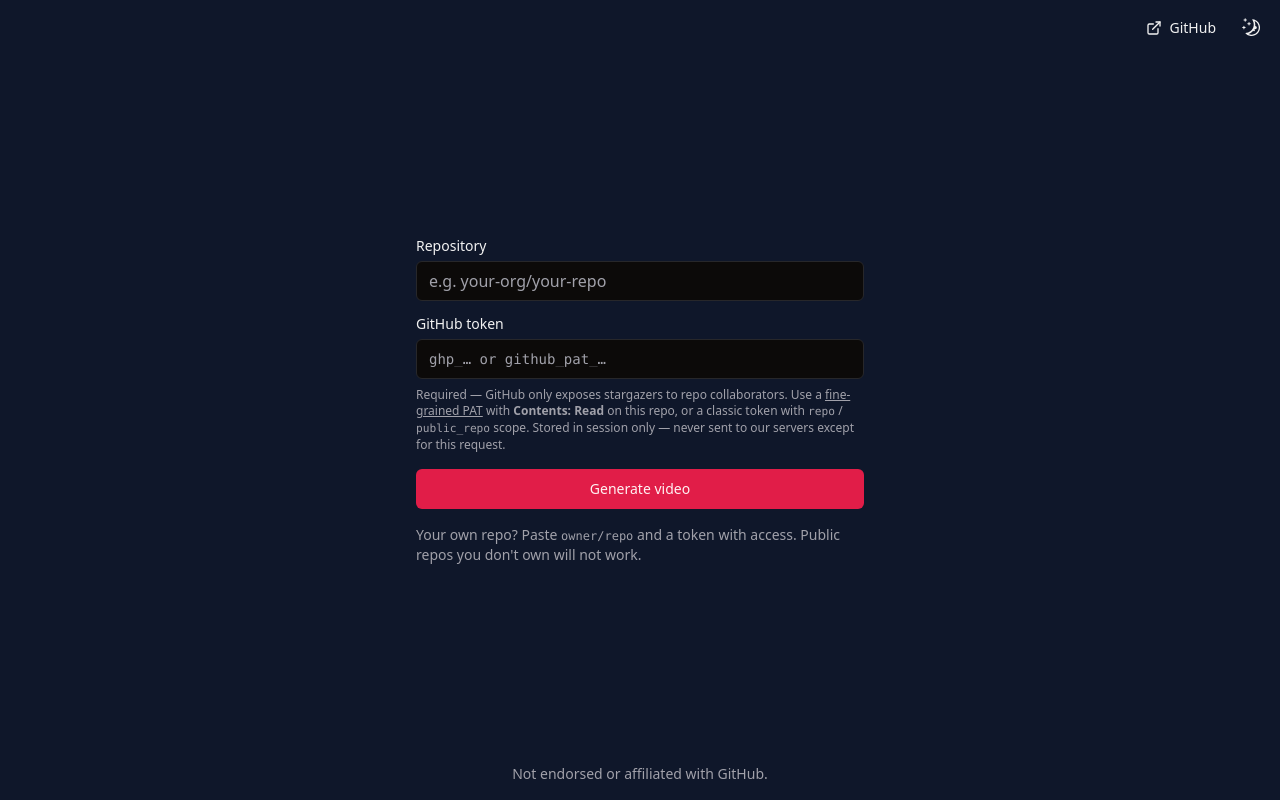
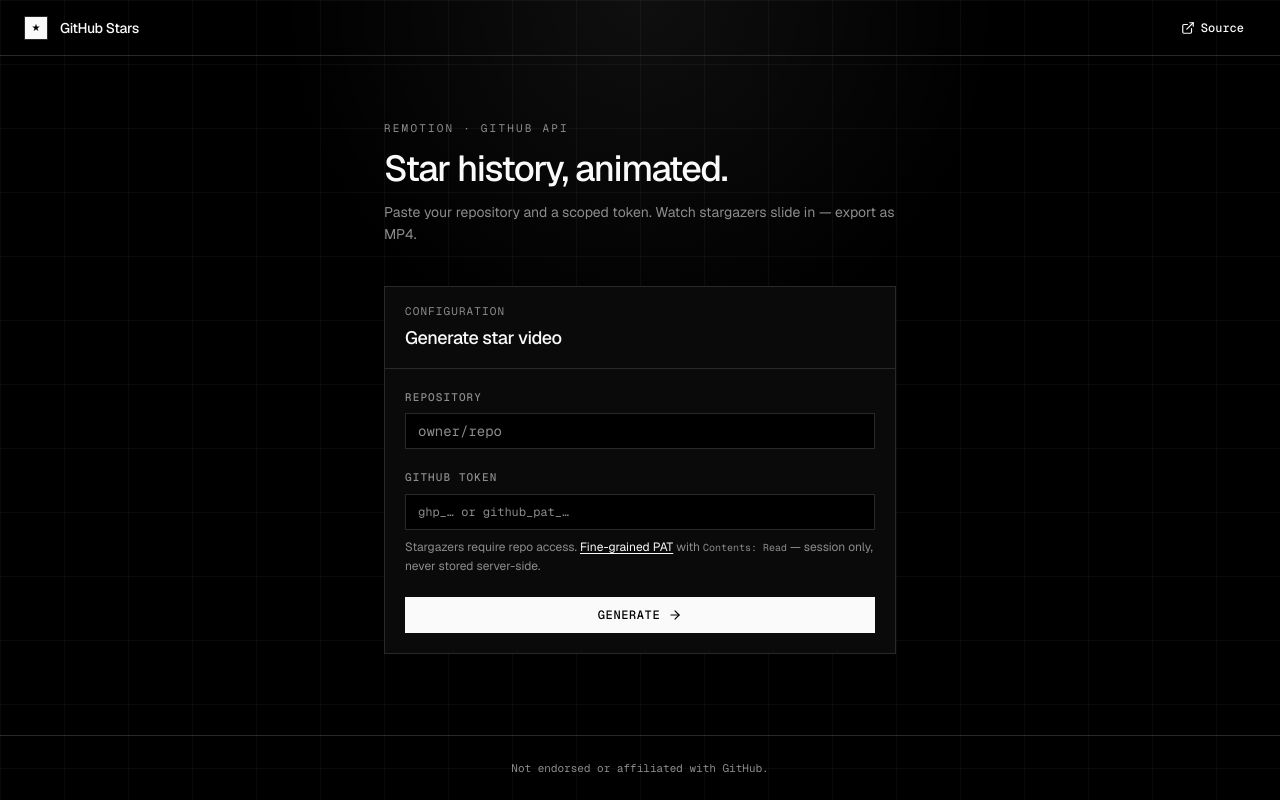
Before and after one commit to radiumcoders/github-stars, a Next.js app: page / in a window 1280 px wide. Built offline with nearby package versions, Linux system fonts and the light colour scheme; no server answers.

Commit message:
style: sharp Vercel/Evil Rabbit monochrome UI with Geist typography

```diff
--- a/src/app/globals.css
+++ b/src/app/globals.css
@@ -5,47 +5,47 @@
 @layer base {
   :root {
     --background: 0 0% 100%;
-    --foreground: 240 10% 3.9%;
+    --foreground: 0 0% 0%;
     --card: 0 0% 100%;
-    --card-foreground: 240 10% 3.9%;
+    --card-foreground: 0 0% 0%;
     --popover: 0 0% 100%;
-    --popover-foreground: 240 10% 3.9%;
-    --primary: 346.8 77.2% 49.8%;
-    --primary-foreground: 355.7 100% 97.3%;
-    --secondary: 240 4.8% 95.9%;
-    --secondary-foreground: 240 5.9% 10%;
-    --muted: 240 4.8% 95.9%;
-    --muted-foreground: 240 3.8% 46.1%;
-    --accent: 240 4.8% 95.9%;
-    --accent-foreground: 240 5.9% 10%;
-    --destructive: 0 84.2% 60.2%;
-    --destructive-foreground: 0 0% 98%;
-    --border: 240 5.9% 90%;
-    --input: 240 5.9% 90%;
-    --ring: 346.8 77.2% 49.8%;
-    --radius: 0.5rem;
+    --popover-foreground: 0 0% 0%;
+    --primary: 0 0% 0%;
+    --primary-foreground: 0 0% 100%;
+    --secondary: 0 0% 96%;
+    --secondary-foreground: 0 0% 0%;
+    --muted: 0 0% 96%;
+    --muted-foreground: 0 0% 45%;
+    --accent: 0 0% 96%;
+    --accent-foreground: 0 0% 0%;
+    --destructive: 0 72% 51%;
+    --destructive-foreground: 0 0% 100%;
+    --border: 0 0% 90%;
+    --input: 0 0% 90%;
+    --ring: 0 0% 0%;
+    --radius: 0px;
   }
 
   .dark {
-    --background: 20 14.3% 4.1%;
-    --foreground: 0 0% 95%;
-    --card: 24 9.8% 10%;
-    --card-foreground: 0 0% 95%;
-    --popover: 0 0% 9%;
-    --popover-foreground: 0 0% 95%;
-    --primary: 346.8 77.2% 49.8%;
-    --primary-foreground: 355.7 100% 97.3%;
-    --secondary: 240 3.7% 15.9%;
+    --background: 0 0% 0%;
+    --foreground: 0 0% 98%;
+    --card: 0 0% 4%;
+    --card-foreground: 0 0% 98%;
+    --popover: 0 0% 4%;
+    --popover-foreground: 0 0% 98%;
+    --primary: 0 0% 98%;
+    --primary-foreground: 0 0% 0%;
+    --secondary: 0 0% 8%;
     --secondary-foreground: 0 0% 98%;
-    --muted: 0 0% 15%;
-    --muted-foreground: 240 5% 64.9%;
-    --accent: 12 6.5% 15.1%;
+    --muted: 0 0% 8%;
+    --muted-foreground: 0 0% 55%;
+    --accent: 0 0% 12%;
     --accent-foreground: 0 0% 98%;
-    --destructive: 0 62.8% 30.6%;
-    --destructive-foreground: 0 85.7% 97.3%;
-    --border: 240 3.7% 15.9%;
-    --input: 240 3.7% 15.9%;
-    --ring: 346.8 77.2% 49.8%;
+    --destructive: 0 62% 50%;
+    --destructive-foreground: 0 0% 98%;
+    --border: 0 0% 16%;
+    --input: 0 0% 16%;
+    --ring: 0 0% 98%;
   }
 }
 
@@ -53,7 +53,26 @@
   * {
     @apply border-border;
   }
+
   body {
-    @apply bg-slate-50 text-foreground dark:bg-slate-900;
+    @apply bg-background font-sans text-foreground antialiased;
+    font-feature-settings: "ss01", "ss02", "cv01";
   }
 }
+
+@layer utilities {
+  .vercel-grid {
+    background-image:
+      linear-gradient(to right, hsl(0 0% 100% / 0.04) 1px, transparent 1px),
+      linear-gradient(to bottom, hsl(0 0% 100% / 0.04) 1px, transparent 1px);
+    background-size: 64px 64px;
+  }
+
+  .vercel-glow {
+    background: radial-gradient(
+      600px circle at 50% 0%,
+      hsl(0 0% 100% / 0.06),
+      transparent 60%
+    );
+  }
+}
--- a/src/app/layout.tsx
+++ b/src/app/layout.tsx
@@ -1,9 +1,18 @@
-import { ThemeProvider } from "@/components/theme-provider";
-import { ThemeToggle } from "@/components/theme-toggle";
 import { Button } from "@/components/ui/button";
+import { Geist, Geist_Mono } from "next/font/google";
 import { ExternalLink } from "lucide-react";
 import type { Metadata } from "next";
 import "./globals.css";
+
+const geistSans = Geist({
+  variable: "--font-geist-sans",
+  subsets: ["latin"],
+});
+
+const geistMono = Geist_Mono({
+  variable: "--font-geist-mono",
+  subsets: ["latin"],
+});
 
 export const metadata: Metadata = {
   title: "GitHub Stars Video",
@@ -16,27 +25,35 @@
   children: React.ReactNode;
 }) {
   return (
-    <html lang="en" suppressHydrationWarning>
-      <body className="flex min-h-dvh flex-col">
-        <ThemeProvider attribute="class" defaultTheme="dark" enableSystem disableTransitionOnChange>
-          <header className="flex justify-end p-2">
-            <Button variant="ghost" asChild>
+    <html lang="en" className={`dark ${geistSans.variable} ${geistMono.variable}`}>
+      <body className="flex min-h-dvh flex-col bg-background font-sans">
+        <div className="vercel-grid pointer-events-none fixed inset-0" aria-hidden />
+        <div className="vercel-glow pointer-events-none fixed inset-x-0 top-0 h-[480px]" aria-hidden />
+
+        <header className="relative z-10 flex h-14 items-center justify-between border-b border-border px-4 sm:px-6">
+          <div className="flex items-center gap-3">
+            <div className="flex size-6 items-center justify-center border border-border bg-foreground">
+              <span className="font-mono text-[10px] font-medium text-background">★</span>
+            </div>
+            <span className="text-sm font-medium tracking-tight">GitHub Stars</span>
+          </div>
+          <Button variant="ghost" size="sm" asChild className="h-8 font-mono text-xs">
             <a
               href="https://github.com/radiumcoders/github-stars"
               target="_blank"
               rel="noreferrer noopener"
             >
-                <ExternalLink className="mr-2 size-4" />
-                GitHub
+              <ExternalLink className="mr-1.5 size-3.5" />
+              Source
             </a>
           </Button>
-            <ThemeToggle />
         </header>
-          {children}
-          <footer className="p-4 text-center text-sm text-muted-foreground">
+
+        <div className="relative z-10 flex flex-1 flex-col">{children}</div>
+
+        <footer className="relative z-10 border-t border-border px-4 py-6 text-center font-mono text-[11px] text-muted-foreground">
           Not endorsed or affiliated with GitHub.
         </footer>
-        </ThemeProvider>
       </body>
     </html>
   );
--- a/src/app/page.tsx
+++ b/src/app/page.tsx
@@ -10,7 +10,18 @@
   const exportConfig = getExportConfig();
 
   return (
-    <main className="flex flex-1 flex-col items-center justify-center p-4">
+    <main className="flex flex-1 flex-col items-center px-4 py-12 sm:px-6 sm:py-16">
+      <div className="mb-10 max-w-lg text-center sm:text-left">
+        <p className="font-mono text-[11px] uppercase tracking-[0.2em] text-muted-foreground">
+          Remotion · GitHub API
+        </p>
+        <h1 className="mt-3 text-3xl font-medium tracking-tightest sm:text-4xl">
+          Star history, animated.
+        </h1>
+        <p className="mt-3 text-sm leading-relaxed text-muted-foreground">
+          Paste your repository and a scoped token. Watch stargazers slide in — export as MP4.
+        </p>
+      </div>
       <StarsViewer initialRepository={repository} exportConfig={exportConfig} />
     </main>
   );
--- a/src/app/repository-form.tsx
+++ b/src/app/repository-form.tsx
@@ -3,7 +3,7 @@
 import { Button } from "@/components/ui/button";
 import { Input } from "@/components/ui/input";
 import { Label } from "@/components/ui/label";
-import Link from "next/link";
+import { ArrowRight, Loader2 } from "lucide-react";
 import { useEffect, useState } from "react";
 
 const TOKEN_STORAGE_KEY = "github-stars-token";
@@ -27,7 +27,7 @@
 
   return (
     <form
-      className="flex w-full max-w-md flex-col gap-4"
+      className="w-full max-w-lg border border-border bg-card"
       onSubmit={(event) => {
         event.preventDefault();
         const cleanRepository = repository
@@ -39,13 +39,21 @@
         onSubmit(cleanRepository, cleanToken);
       }}
     >
+      <div className="border-b border-border px-5 py-4">
+        <p className="font-mono text-[11px] uppercase tracking-widest text-muted-foreground">
+          Configuration
+        </p>
+        <h2 className="mt-1 text-lg font-medium tracking-tight">Generate star video</h2>
+      </div>
+
+      <div className="flex flex-col gap-5 p-5">
         <div className="flex flex-col gap-2">
           <Label htmlFor="repository">Repository</Label>
           <Input
             id="repository"
             name="repository"
-          placeholder="e.g. your-org/your-repo"
-          className="text-base"
+            placeholder="owner/repo"
+            className="font-mono"
             autoCapitalize="off"
             autoComplete="off"
             autoCorrect="off"
@@ -63,36 +71,40 @@
             name="github-token"
             type="password"
             placeholder="ghp_… or github_pat_…"
-          className="font-mono text-sm"
+            className="font-mono text-xs"
             autoComplete="off"
             required
             value={token}
             onChange={(event) => setToken(event.target.value)}
           />
-        <p className="text-xs text-muted-foreground">
-          Required — GitHub only exposes stargazers to repo collaborators. Use a{" "}
+          <p className="text-xs leading-relaxed text-muted-foreground">
+            Stargazers require repo access.{" "}
             <a
               href="https://github.com/settings/tokens?type=beta"
               target="_blank"
               rel="noreferrer noopener"
-            className="underline"
+              className="text-foreground underline underline-offset-2"
             >
-            fine-grained PAT
+              Fine-grained PAT
             </a>{" "}
-          with <strong>Contents: Read</strong> on this repo, or a classic token with{" "}
-          <code className="text-[0.7rem]">repo</code> /{" "}
-          <code className="text-[0.7rem]">public_repo</code> scope. Stored in session
-          only — never sent to our servers except for this request.
+            with <span className="font-mono text-[10px]">Contents: Read</span> — session
+            only, never stored server-side.
           </p>
         </div>
 
-      <Button type="submit" disabled={loading} className="w-full sm:w-auto">
-        {loading ? "Loading…" : "Generate video"}
+        <Button type="submit" disabled={loading} className="w-full font-mono text-xs uppercase tracking-wider">
+          {loading ? (
+            <>
+              <Loader2 className="mr-2 size-3.5 animate-spin" />
+              Loading
+            </>
+          ) : (
+            <>
+              Generate
+              <ArrowRight className="ml-2 size-3.5" />
+            </>
+          )}
         </Button>
-
-      <div className="text-sm text-muted-foreground [&_a]:underline">
-        Your own repo? Paste <code className="text-xs">owner/repo</code> and a token with
-        access. Public repos you don&apos;t own will not work.
       </div>
     </form>
   );
--- a/src/app/stars-viewer.tsx
+++ b/src/app/stars-viewer.tsx
@@ -41,7 +41,7 @@
   }, []);
 
   return (
-    <div className="flex w-full max-w-2xl flex-col items-center gap-8">
+    <div className="flex w-full max-w-2xl flex-col items-center gap-10">
       <RepositoryForm
         initialRepository={repository}
         onSubmit={handleSubmit}
@@ -50,9 +50,9 @@
 
       {loading && (
         <ResultCard exportConfig={exportConfig}>
-          <div className="flex size-full items-center justify-center gap-2">
-            <Loader2 className="size-4 animate-spin" />
-            <div>Fetching stargazers…</div>
+          <div className="flex size-full items-center justify-center gap-2 font-mono text-xs text-neutral-500">
+            <Loader2 className="size-3.5 animate-spin" />
+            Fetching stargazers
           </div>
         </ResultCard>
       )}
@@ -60,8 +60,10 @@
       {!loading && result?.ok === false && (
         <ResultCard className="relative" exportConfig={exportConfig}>
           <CardHeader>
-            <CardTitle>Error</CardTitle>
-            <CardDescription>
+            <CardTitle className="font-mono text-sm uppercase tracking-wider text-neutral-800">
+              Error
+            </CardTitle>
+            <CardDescription className="text-neutral-500">
               {result.code === "missing_token"
                 ? "Token required"
                 : result.code === "forbidden"
@@ -70,14 +72,14 @@
             </CardDescription>
           </CardHeader>
           <CardContent>
-            <p>{result.message}</p>
+            <p className="text-sm text-neutral-600">{result.message}</p>
             {result.code === "not_found" && (
               <Image
                 src="/lost.gif"
                 alt=""
                 width={198}
                 height={187}
-                className="absolute bottom-0 left-1/2 -translate-x-1/2"
+                className="absolute bottom-0 left-1/2 -translate-x-1/2 opacity-80"
               />
             )}
           </CardContent>
--- a/src/components/ui/button.tsx
+++ b/src/components/ui/button.tsx
@@ -1,56 +1,53 @@
-import * as React from "react"
-import { Slot } from "@radix-ui/react-slot"
-import { cva, type VariantProps } from "class-variance-authority"
+import * as React from "react";
+import { Slot } from "@radix-ui/react-slot";
+import { cva, type VariantProps } from "class-variance-authority";
 
-import { cn } from "@/lib/utils"
+import { cn } from "@/lib/utils";
 
 const buttonVariants = cva(
-  "inline-flex items-center justify-center whitespace-nowrap rounded-md text-sm font-medium ring-offset-background transition-colors focus-visible:outline-none focus-visible:ring-2 focus-visible:ring-ring focus-visible:ring-offset-2 disabled:pointer-events-none disabled:opacity-50",
+  "inline-flex items-center justify-center whitespace-nowrap text-sm font-medium transition-colors focus-visible:outline-none focus-visible:ring-1 focus-visible:ring-ring disabled:pointer-events-none disabled:opacity-40",
   {
     variants: {
       variant: {
         default: "bg-primary text-primary-foreground hover:bg-primary/90",
-        destructive:
-          "bg-destructive text-destructive-foreground hover:bg-destructive/90",
-        outline:
-          "border border-input bg-background hover:bg-accent hover:text-accent-foreground",
-        secondary:
-          "bg-secondary text-secondary-foreground hover:bg-secondary/80",
+        destructive: "bg-destructive text-destructive-foreground hover:bg-destructive/90",
+        outline: "border border-border bg-transparent hover:bg-accent",
+        secondary: "bg-secondary text-secondary-foreground hover:bg-secondary/80",
         ghost: "hover:bg-accent hover:text-accent-foreground",
-        link: "text-primary underline-offset-4 hover:underline",
+        link: "text-foreground underline-offset-4 hover:underline",
       },
       size: {
-        default: "h-10 px-4 py-2",
-        sm: "h-9 rounded-md px-3",
-        lg: "h-11 rounded-md px-8",
-        icon: "h-10 w-10",
+        default: "h-9 px-4",
+        sm: "h-8 px-3 text-xs",
+        lg: "h-10 px-6",
+        icon: "size-9",
       },
     },
     defaultVariants: {
       variant: "default",
       size: "default",
     },
-  }
-)
+  },
+);
 
 export interface ButtonProps
   extends React.ButtonHTMLAttributes<HTMLButtonElement>,
     VariantProps<typeof buttonVariants> {
-  asChild?: boolean
+  asChild?: boolean;
 }
 
 const Button = React.forwardRef<HTMLButtonElement, ButtonProps>(
   ({ className, variant, size, asChild = false, ...props }, ref) => {
-    const Comp = asChild ? Slot : "button"
+    const Comp = asChild ? Slot : "button";
     return (
       <Comp
         className={cn(buttonVariants({ variant, size, className }))}
         ref={ref}
         {...props}
       />
-    )
-  }
-)
-Button.displayName = "Button"
+    );
+  },
+);
+Button.displayName = "Button";
 
-export { Button, buttonVariants }
+export { Button, buttonVariants };
--- a/src/components/ui/card.tsx
+++ b/src/components/ui/card.tsx
@@ -1,79 +1,56 @@
-import * as React from "react"
+import * as React from "react";
 
-import { cn } from "@/lib/utils"
+import { cn } from "@/lib/utils";
 
-const Card = React.forwardRef<
-  HTMLDivElement,
-  React.HTMLAttributes<HTMLDivElement>
->(({ className, ...props }, ref) => (
+const Card = React.forwardRef<HTMLDivElement, React.HTMLAttributes<HTMLDivElement>>(
+  ({ className, ...props }, ref) => (
     <div
       ref={ref}
-    className={cn(
-      "rounded-lg border bg-card text-card-foreground shadow-sm",
-      className
-    )}
+      className={cn("border border-border bg-card text-card-foreground", className)}
       {...props}
     />
-))
-Card.displayName = "Card"
+  ),
+);
+Card.displayName = "Card";
 
-const CardHeader = React.forwardRef<
-  HTMLDivElement,
-  React.HTMLAttributes<HTMLDivElement>
->(({ className, ...props }, ref) => (
-  <div
+const CardHeader = React.forwardRef<HTMLDivElement, React.HTMLAttributes<HTMLDivElement>>(
+  ({ className, ...props }, ref) => (
+    <div ref={ref} className={cn("flex flex-col gap-1.5 p-5", className)} {...props} />
+  ),
+);
+CardHeader.displayName = "CardHeader";
+
+const CardTitle = React.forwardRef<HTMLParagraphElement, React.HTMLAttributes<HTMLHeadingElement>>(
+  ({ className, ...props }, ref) => (
+    <h3
       ref={ref}
-    className={cn("flex flex-col space-y-1.5 p-6", className)}
+      className={cn("text-base font-medium leading-none tracking-tight", className)}
       {...props}
     />
-))
-CardHeader.displayName = "CardHeader"
-
-const CardTitle = React.forwardRef<
-  HTMLParagraphElement,
-  React.HTMLAttributes<HTMLHeadingElement>
->(({ className, ...props }, ref) => (
-  <h3
-    ref={ref}
-    className={cn(
-      "text-2xl font-semibold leading-none tracking-tight",
-      className
-    )}
-    {...props}
-  />
-))
-CardTitle.displayName = "CardTitle"
+  ),
+);
+CardTitle.displayName = "CardTitle";
 
 const CardDescription = React.forwardRef<
   HTMLParagraphElement,
   React.HTMLAttributes<HTMLParagraphElement>
 >(({ className, ...props }, ref) => (
-  <p
-    ref={ref}
-    className={cn("text-sm text-muted-foreground", className)}
-    {...props}
-  />
-))
-CardDescription.displayName = "CardDescription"
+  <p ref={ref} className={cn("text-sm text-muted-foreground", className)} {...props} />
+));
+CardDescription.displayName = "CardDescription";
 
-const CardContent = React.forwardRef<
-  HTMLDivElement,
-  React.HTMLAttributes<HTMLDivElement>
->(({ className, ...props }, ref) => (
-  <div ref={ref} className={cn("p-6 pt-0", className)} {...props} />
-))
-CardContent.displayName = "CardContent"
+const CardContent = React.forwardRef<HTMLDivElement, React.HTMLAttributes<HTMLDivElement>>(
+  ({ className, ...props }, ref) => (
+    <div ref={ref} className={cn("p-5 pt-0", className)} {...props} />
+  ),
+);
+CardContent.displayName = "CardContent";
 
-const CardFooter = React.forwardRef<
-  HTMLDivElement,
-  React.HTMLAttributes<HTMLDivElement>
->(({ className, ...props }, ref) => (
-  <div
-    ref={ref}
-    className={cn("flex items-center p-6 pt-0", className)}
-    {...props}
-  />
-))
-CardFooter.displayName = "CardFooter"
+const CardFooter = React.forwardRef<HTMLDivElement, React.HTMLAttributes<HTMLDivElement>>(
+  ({ className, ...props }, ref) => (
+    <div ref={ref} className={cn("flex items-center p-5 pt-0", className)} {...props} />
+  ),
+);
+CardFooter.displayName = "CardFooter";
 
-export { Card, CardHeader, CardFooter, CardTitle, CardDescription, CardContent }
+export { Card, CardHeader, CardFooter, CardTitle, CardDescription, CardContent };
--- a/src/components/ui/input.tsx
+++ b/src/components/ui/input.tsx
@@ -1,9 +1,8 @@
-import * as React from "react"
+import * as React from "react";
 
-import { cn } from "@/lib/utils"
+import { cn } from "@/lib/utils";
 
-export interface InputProps
-  extends React.InputHTMLAttributes<HTMLInputElement> {}
+export interface InputProps extends React.InputHTMLAttributes<HTMLInputElement> {}
 
 const Input = React.forwardRef<HTMLInputElement, InputProps>(
   ({ className, type, ...props }, ref) => {
@@ -11,15 +10,15 @@
       <input
         type={type}
         className={cn(
-          "flex h-10 w-full rounded-md border border-input bg-background px-3 py-2 text-sm ring-offset-background file:border-0 file:bg-transparent file:text-sm file:font-medium placeholder:text-muted-foreground focus-visible:outline-none focus-visible:ring-2 focus-visible:ring-ring focus-visible:ring-offset-2 disabled:cursor-not-allowed disabled:opacity-50",
-          className
+          "flex h-9 w-full border border-border bg-background px-3 py-1 text-sm transition-colors file:border-0 file:bg-transparent file:text-sm file:font-medium placeholder:text-muted-foreground focus-visible:outline-none focus-visible:ring-1 focus-visible:ring-ring disabled:cursor-not-allowed disabled:opacity-40",
+          className,
         )}
         ref={ref}
         {...props}
       />
-    )
-  }
-)
-Input.displayName = "Input"
+    );
+  },
+);
+Input.displayName = "Input";
 
-export { Input }
+export { Input };
--- a/src/components/ui/label.tsx
+++ b/src/components/ui/label.tsx
@@ -1,26 +1,21 @@
-"use client"
+"use client";
 
-import * as React from "react"
-import * as LabelPrimitive from "@radix-ui/react-label"
-import { cva, type VariantProps } from "class-variance-authority"
+import * as React from "react";
+import * as LabelPrimitive from "@radix-ui/react-label";
+import { cva, type VariantProps } from "class-variance-authority";
 
-import { cn } from "@/lib/utils"
+import { cn } from "@/lib/utils";
 
 const labelVariants = cva(
-  "text-sm font-medium leading-none peer-disabled:cursor-not-allowed peer-disabled:opacity-70"
-)
+  "font-mono text-[11px] font-medium uppercase tracking-widest text-muted-foreground",
+);
 
 const Label = React.forwardRef<
   React.ElementRef<typeof LabelPrimitive.Root>,
-  React.ComponentPropsWithoutRef<typeof LabelPrimitive.Root> &
-    VariantProps<typeof labelVariants>
+  React.ComponentPropsWithoutRef<typeof LabelPrimitive.Root> & VariantProps<typeof labelVariants>
 >(({ className, ...props }, ref) => (
-  <LabelPrimitive.Root
-    ref={ref}
-    className={cn(labelVariants(), className)}
-    {...props}
-  />
-))
-Label.displayName = LabelPrimitive.Root.displayName
+  <LabelPrimitive.Root ref={ref} className={cn(labelVariants(), className)} {...props} />
+));
+Label.displayName = LabelPrimitive.Root.displayName;
 
-export { Label }
+export { Label };
--- a/tailwind.config.js
+++ b/tailwind.config.js
@@ -2,11 +2,11 @@
 module.exports = {
   darkMode: ["class"],
   content: [
-    './pages/**/*.{ts,tsx}',
-    './components/**/*.{ts,tsx}',
-    './app/**/*.{ts,tsx}',
-    './src/**/*.{ts,tsx}',
-	],
+    "./pages/**/*.{ts,tsx}",
+    "./components/**/*.{ts,tsx}",
+    "./app/**/*.{ts,tsx}",
+    "./src/**/*.{ts,tsx}",
+  ],
   theme: {
     container: {
       center: true,
@@ -16,6 +16,13 @@
       },
     },
     extend: {
+      fontFamily: {
+        sans: ["var(--font-geist-sans)", "ui-sans-serif", "system-ui", "sans-serif"],
+        mono: ["var(--font-geist-mono)", "ui-monospace", "monospace"],
+      },
+      letterSpacing: {
+        tightest: "-0.04em",
+      },
       colors: {
         border: "hsl(var(--border))",
         input: "hsl(var(--input))",
@@ -53,8 +60,8 @@
       },
       borderRadius: {
         lg: "var(--radius)",
-        md: "calc(var(--radius) - 2px)",
-        sm: "calc(var(--radius) - 4px)",
+        md: "var(--radius)",
+        sm: "var(--radius)",
       },
       keyframes: {
         "accordion-down": {
@@ -73,4 +80,4 @@
     },
   },
   plugins: [require("tailwindcss-animate")],
-}
+};
```
Also changed, not shown: src/app/generate-button.tsx (+19 -15 lines), src/app/result-card.tsx (+16 -4 lines). Lines whose indentation alone changed are shown as unchanged.
